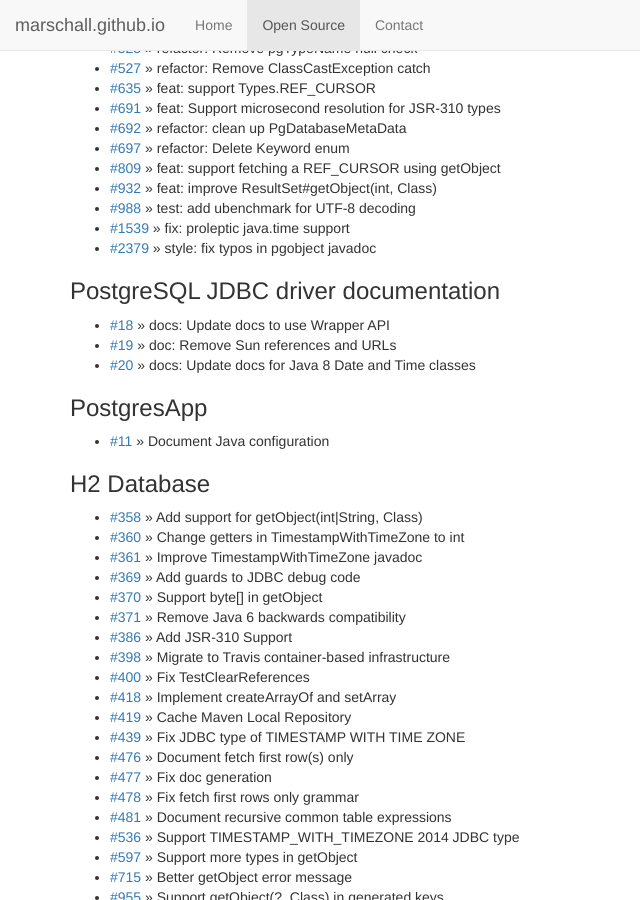
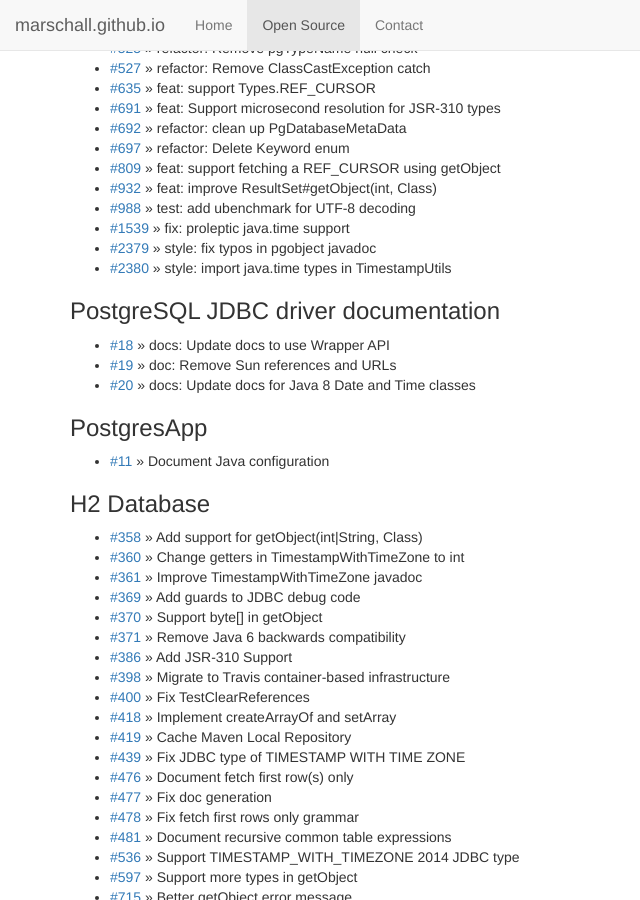
Before and after one commit to marschall/marschall.github.com, a Jekyll site: the page built from open-source.html, in a window 1280 px wide and 900 px high, scrolled down 5195 px. Shown: the whole window, without its empty margins (0-640 px from the left). Built offline with Jekyll 4.4.1, drawn with Linux system fonts in a browser that asks for light colours.

Commit message:
add pgjdbc#2380

```diff
--- a/open-source.html
+++ b/open-source.html
@@ -319,6 +319,7 @@
   <li><a href="https://github.com/pgjdbc/pgjdbc/pull/988">#988</a> &raquo; test: add ubenchmark for UTF-8 decoding</li>
   <li><a href="https://github.com/pgjdbc/pgjdbc/pull/1539">#1539</a> &raquo; fix: proleptic java.time support</li>
   <li><a href="https://github.com/pgjdbc/pgjdbc/pull/2379">#2379</a> &raquo; style: fix typos in pgobject javadoc</li>
+  <li><a href="https://github.com/pgjdbc/pgjdbc/pull/2380">#2380</a> &raquo; style: import java.time types in TimestampUtils</li>
 </ul>
 <h3>PostgreSQL JDBC driver documentation</h3>
 <ul>
```
